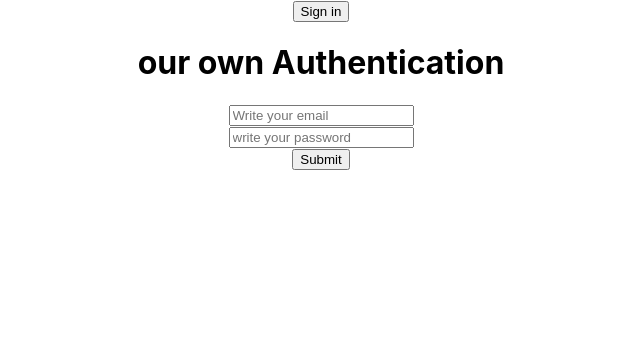
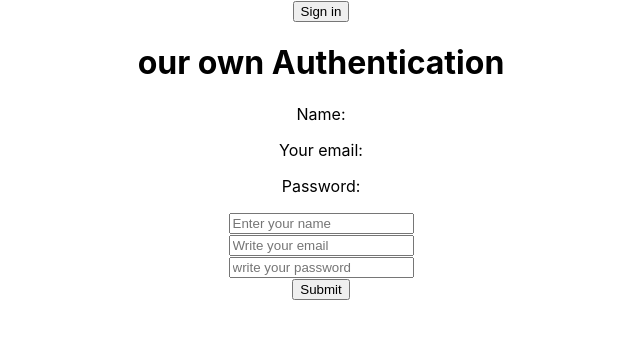
Before and after one commit to NayemulSCode/firebase-hosting-with-react, a React (Create React App) app: page / in a window 1280 px wide. Shown: the top 338 px of the page, without its empty margins (319-959 px from the left). Built offline with nearby package versions, Linux system fonts and the light colour scheme.

Commit message:
add name, email,password validation with regex

```diff
--- a/src/App.js
+++ b/src/App.js
@@ -6,7 +6,7 @@ import firebaseConfig from './firebase.config';
 import { useState } from 'react';
 firebase.initializeApp(firebaseConfig);
 function App() {
-  const [user, setUser] = useState({isSignedIn:false, name:'',email:'',photo:''});
+  const [user, setUser] = useState({isSignedIn:false, name:'',email:'',password:'',photo:''});
 
   const provider = new firebase.auth.GoogleAuthProvider();
 
@@ -45,7 +45,22 @@ function App() {
   }
 
   const handleChange = (e) =>{
-    console.log(e.target.name,e.target.value);
+    //console.log(e.target.name,e.target.value);
+    let isFormValid = true;
+    if(e.target.name === 'email'){
+      isFormValid = /\S+@\S+\.\S+/.test(e.target.value);
+      //console.log(isEmailValid);
+    }
+    if(e.target.name ==='password'){
+      const isPassValidLength = e.target.value.length >= 6;
+      const passwordHasNumber = /\d{2}/.test(e.target.value)
+      isFormValid = isPassValidLength && passwordHasNumber;
+    }
+    if(isFormValid){
+      const newUserInfo = {...user};
+      newUserInfo[e.target.name] = e.target.value;
+      setUser(newUserInfo);
+    }
   }
 
   const handleSubmit = () => {
@@ -61,14 +76,20 @@ function App() {
         user.isSignedIn && <div>
           <p>Welcome {user.name}</p>
           <p>Your email: {user.email}</p>
+          {/* <p>Password: {user.password}</p> */}
           <img src={user.photo} alt="profile image"/>
         </div>
       }
       <h1>our own Authentication</h1>
+      <p>Name: {user.name}</p>
+      <p>Your email: {user.email}</p>
+      <p>Password: {user.password}</p>
       <form onSubmit ={handleSubmit}>
-        <input type="text" name="email" onChange={handleChange} placeholder="Write your email" required/>
+        <input type="text" name="name" onBlur={handleChange} placeholder="Enter your name"/>
+        <br />
+        <input type="text" name="email" onBlur={handleChange} placeholder="Write your email" required/>
         <br/>
-       <input type="password" name="password" onChange={handleChange} placeholder="write your password" required/>
+       <input type="password" name="password" onBlur={handleChange} placeholder="write your password" required/>
         <br/>
        <input type="submit" value="Submit"/>
       </form>
```
